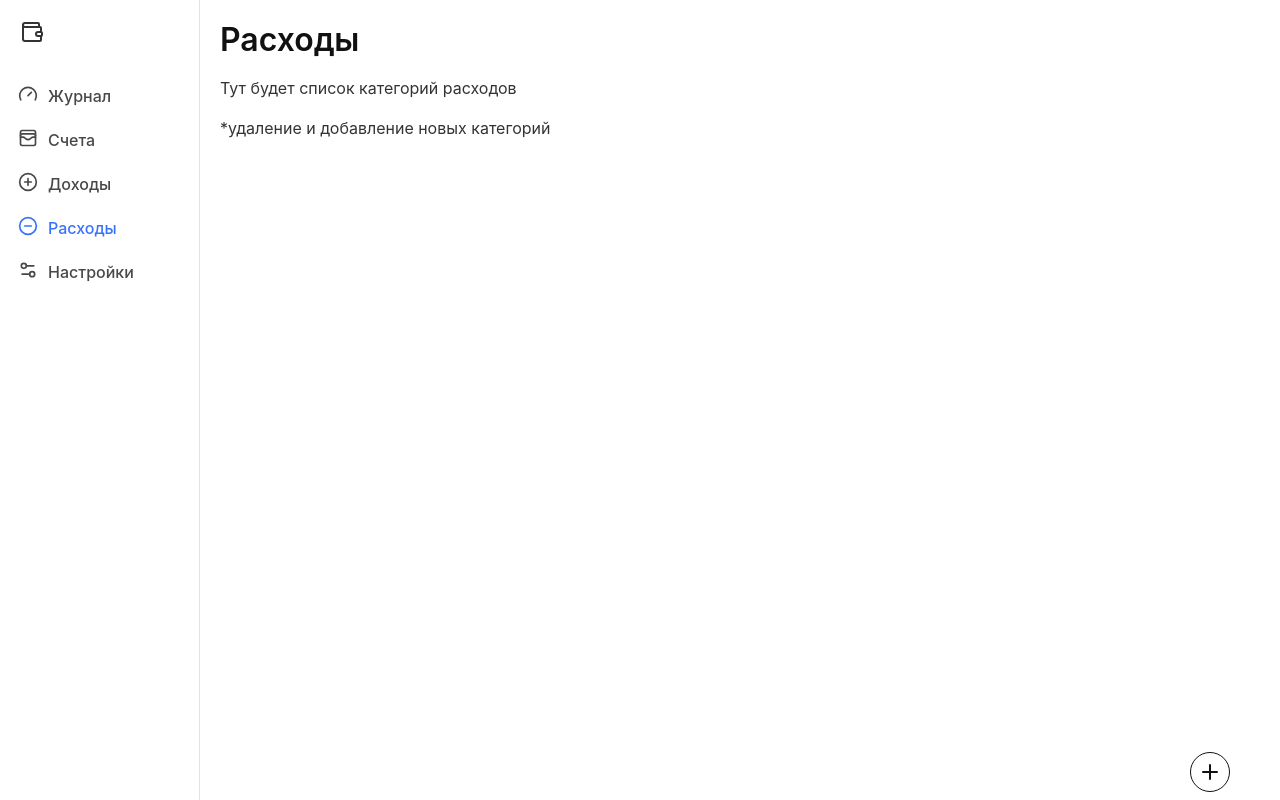
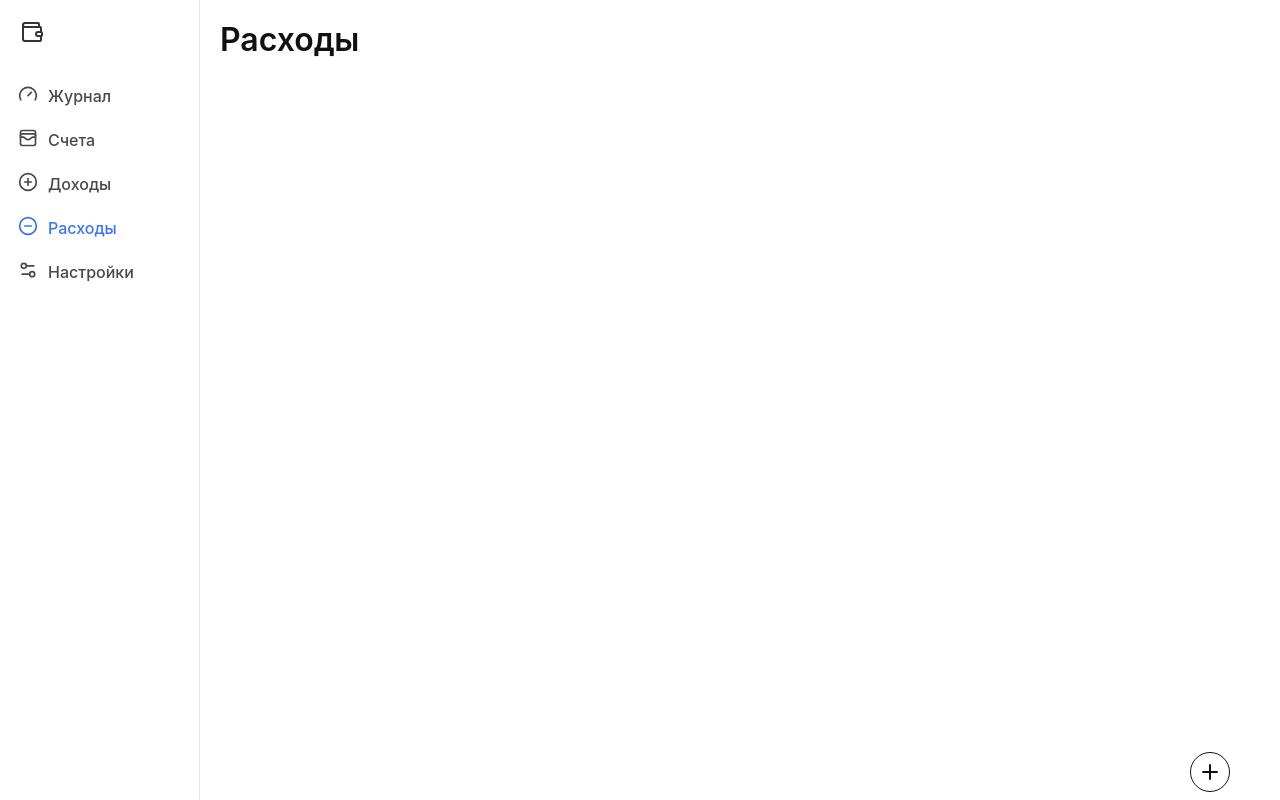
Before and after one commit to taurus-git/react-typescript-redux-wallet, a React (Create React App) app: page /expenses in a window 1280 px wide. Built offline with nearby package versions, Linux system fonts and the light colour scheme.

Commit message:
Added sort items in expenses and incomes slices.

```diff
--- a/src/features/transactions/redux/expensesSlice.ts
+++ b/src/features/transactions/redux/expensesSlice.ts
@@ -17,6 +17,7 @@ const expensesSlice = createSlice( {
         createExpense: ( state, action: PayloadAction<Omit<Expense, 'id'>> ) => {
             const newExpense = { id: uuidv4(), ...action.payload };
             state.items.push( newExpense );
+            state.items.sort((a, b) => Number( b.date ) - Number( a.date ) );
         },
         deleteExpense: ( state, action: PayloadAction<string> ) => {
             state.items = state.items.filter( e => e.id !== action.payload );
--- a/src/features/transactions/redux/incomesSlice.ts
+++ b/src/features/transactions/redux/incomesSlice.ts
@@ -17,6 +17,7 @@ const incomesSlice = createSlice( {
         createIncome: ( state, action: PayloadAction<Omit<Income, 'id'>> ) => {
             const newIncome = { id: uuidv4(), ...action.payload };
             state.items.push( newIncome );
+            state.items.sort((a, b) => Number( b.date ) - Number( a.date ) );
         },
         deleteIncome: ( state, action: PayloadAction<string> ) => {
             state.items = state.items.filter( e => e.id !== action.payload );
--- a/src/pages/Expenses.tsx
+++ b/src/pages/Expenses.tsx
@@ -1,15 +1,15 @@
 import React from 'react';
 import { PageHeader } from "../components/common/PageHeader";
+import { useOperations } from "../features/operations/hooks/useOperations";
+import { OperationList } from "../features/operations/components/OperationList";
 
 const Expenses = () => {
+    const { expenses } = useOperations();
 
     return (
         <>
-            <PageHeader />
-            <div>
-                <p>Тут будет список категорий расходов</p>
-                <p>*удаление и добавление новых категорий</p>
-            </div>
+            <PageHeader/>
+            <OperationList operations={ expenses }/>
         </>
     );
 }
--- a/src/pages/Income.tsx
+++ b/src/pages/Income.tsx
@@ -1,11 +1,15 @@
 import React from 'react';
 import { PageHeader } from "../components/common/PageHeader";
+import { useOperations } from "../features/operations/hooks/useOperations";
+import { OperationList } from "../features/operations/components/OperationList";
 
 const Income = () => {
+    const { incomes } = useOperations();
+
     return (
         <>
             <PageHeader />
-            <p>Тут будет список категорий дохода</p>
+            <OperationList operations={ incomes }/>
         </>
     );
 }
```
